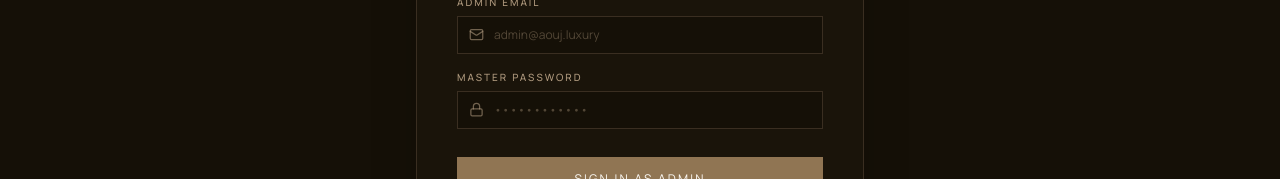
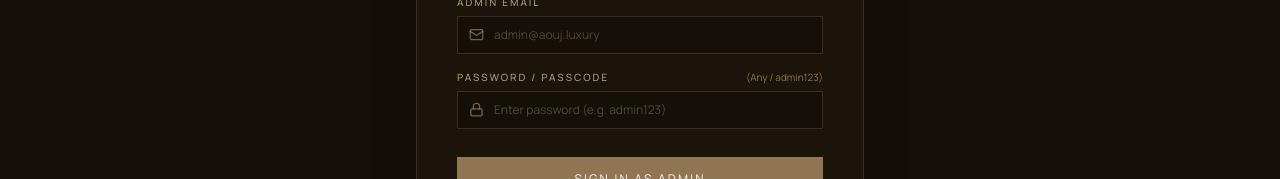
Before and after one commit to aoujbusinessofficial/aoujofficial, a Next.js app: page /admin/login in a window 1280 px wide. Shown: the part 335-514 px from the top of the page. Built offline with nearby package versions, Linux system fonts and the light colour scheme; no server answers.

Commit message:
fix: make password field optional and clear in admin login

```diff
--- a/src/app/admin/login/page.tsx
+++ b/src/app/admin/login/page.tsx
@@ -97,17 +97,19 @@ export default function AdminLoginPage() {
           </div>
 
           <div className="space-y-1.5">
-            <label className="block text-[10px] font-sans font-medium uppercase tracking-[0.2em] text-[#AF997E]">
-              Master Password
-            </label>
+            <div className="flex items-center justify-between">
+              <label className="block text-[10px] font-sans font-medium uppercase tracking-[0.2em] text-[#AF997E]">
+                Password / Passcode
+              </label>
+              <span className="text-[10px] text-[#907553] font-sans">(Any / admin123)</span>
+            </div>
             <div className="relative flex items-center">
               <Lock size={15} className="absolute left-3 text-[#AF997E]/60" />
               <input
                 type="password"
                 value={password}
                 onChange={(e) => setPassword(e.target.value)}
-                placeholder="••••••••••••"
-                required
+                placeholder="Enter password (e.g. admin123)"
                 className="w-full bg-[#151007] border border-[#3A2E21] py-2.5 pl-9 pr-3 text-xs font-sans text-[#FAF7F2] placeholder:text-[#AF997E]/40 focus:outline-none focus:border-[#907553] transition-colors"
               />
             </div>
```
